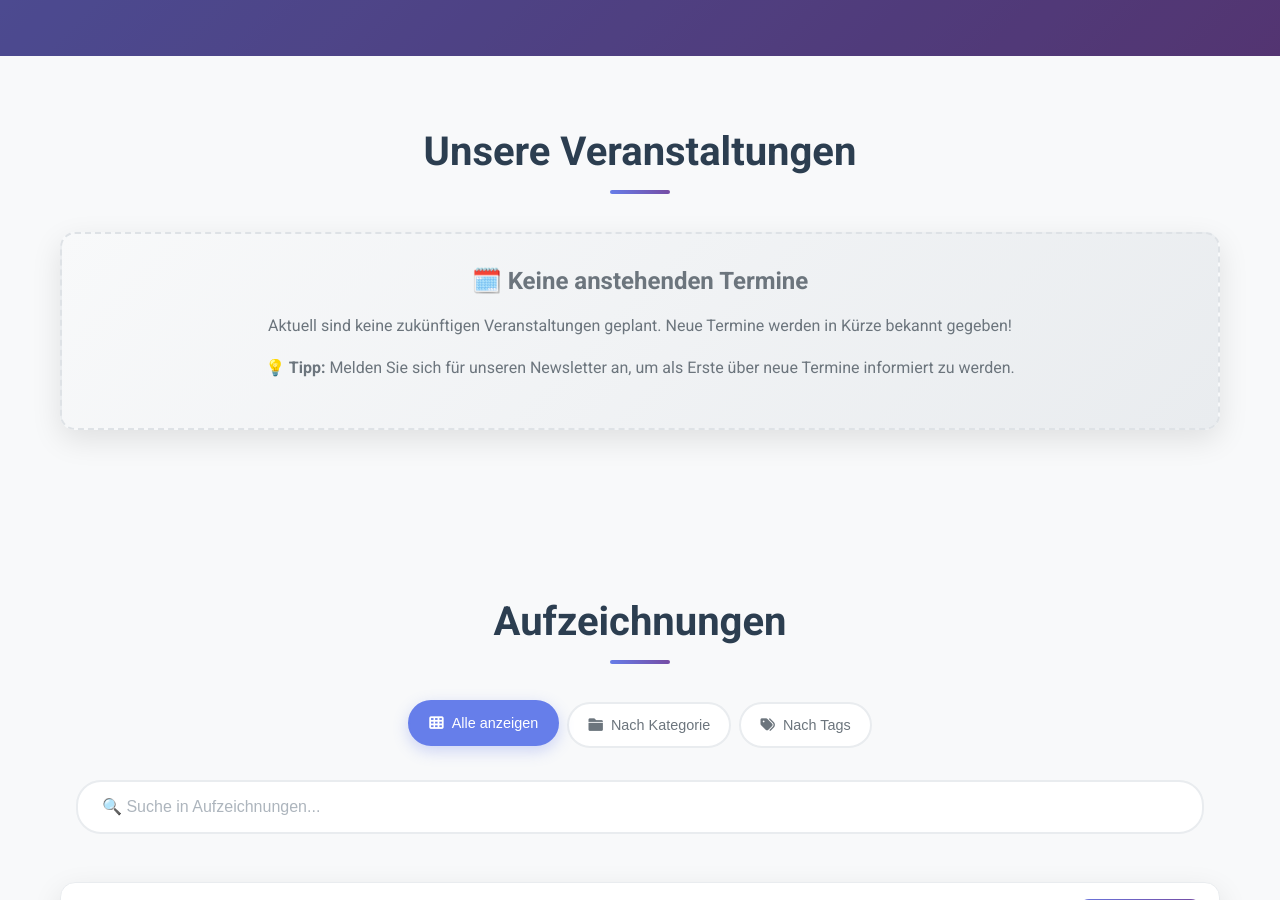
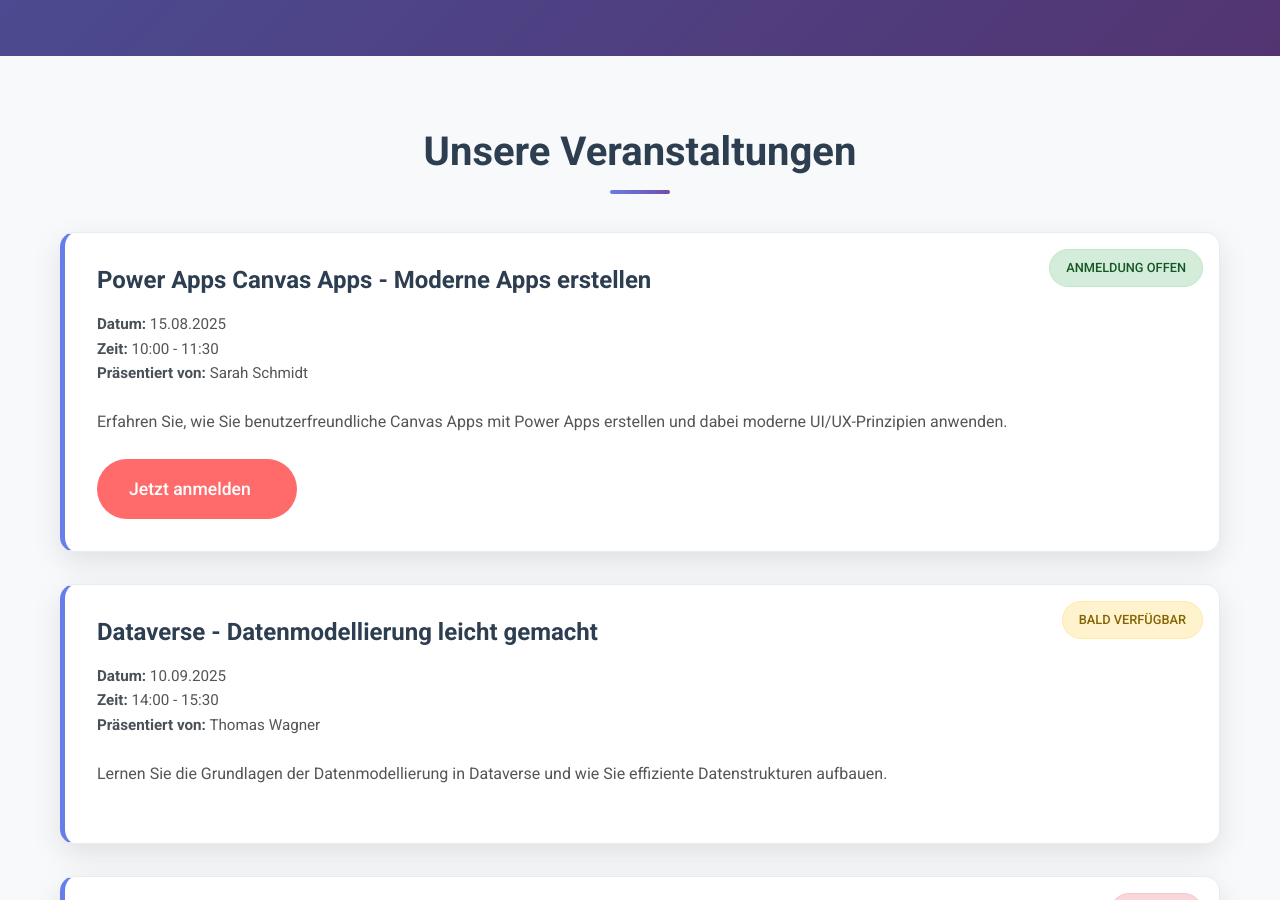
Before and after one commit to MarceLehmann/MegaEinfa.ch, a Jekyll site: the page built from index.html, in a window 1280 px wide and 900 px high, scrolled down 844 px. Built offline with Jekyll 4.4.1, drawn with Linux system fonts in a browser that asks for light colours; some of the changed text lies outside the part shown.

Commit message:
Add files via upload

```diff
--- a/_data/upcoming_events.yml
+++ b/_data/upcoming_events.yml
@@ -20,7 +20,7 @@
 # ========================================
 
 - title: "Power Apps Canvas Apps - Moderne Apps erstellen"
-  date: "2025-02-15"
+  date: "2025-08-15"
   time: "10:00 - 11:30"
   presenter: "Sarah Schmidt"
   description: "Erfahren Sie, wie Sie benutzerfreundliche Canvas Apps mit Power Apps erstellen und dabei moderne UI/UX-Prinzipien anwenden."
@@ -28,7 +28,7 @@
   status: "Anmeldung offen"
 
 - title: "Dataverse - Datenmodellierung leicht gemacht"
-  date: "2025-03-10"
+  date: "2025-09-10"
   time: "14:00 - 15:30"
   presenter: "Thomas Wagner"
   description: "Lernen Sie die Grundlagen der Datenmodellierung in Dataverse und wie Sie effiziente Datenstrukturen aufbauen."
@@ -36,7 +36,7 @@
   status: "Bald verfügbar"
 
 - title: "Power BI Premium - Advanced Analytics"
-  date: "2025-04-05"
+  date: "2025-10-05"
   time: "09:00 - 10:30"
   presenter: "Lisa Müller"
   description: "Vertiefen Sie Ihr Wissen über Power BI Premium Features und Advanced Analytics Möglichkeiten."
--- a/index.html
+++ b/index.html
@@ -23,12 +23,22 @@ layout: default
   <section id="events" class="section">
     <h2 class="section-title">Unsere Veranstaltungen</h2>
     <div id="events-container">
-      {% comment %} Filter nur zukünftige Events {% endcomment %}
+      {% comment %} Zeige alle Events in der Datei - flexiblere Lösung {% endcomment %}
       {% assign today = 'now' | date: '%Y-%m-%d' %}
-      {% assign upcoming_events = site.data.upcoming_events | where_exp: "event", "event.date >= today" %}
+      {% assign upcoming_events = site.data.upcoming_events %}
+      {% assign future_events = upcoming_events | where_exp: "event", "event.date >= today" %}
 
-      {% if upcoming_events and upcoming_events.size > 0 %}
-        {% for event in upcoming_events %}
+      {% comment %} Wenn keine zukünftigen Events, zeige alle Events aus der Liste {% endcomment %}
+      {% if future_events and future_events.size > 0 %}
+        {% assign events_to_show = future_events %}
+      {% elsif upcoming_events and upcoming_events.size > 0 %}
+        {% assign events_to_show = upcoming_events %}
+      {% else %}
+        {% assign events_to_show = empty %}
+      {% endif %}
+
+      {% if events_to_show and events_to_show.size > 0 %}
+        {% for event in events_to_show %}
           <div class="event-card upcoming-event">
             <div class="event-status {{ event.status | slugify }}">{{ event.status }}</div>
             <h3>{{ event.title }}</h3>
@@ -50,6 +60,11 @@ layout: default
           <h3>🗓️ Keine anstehenden Termine</h3>
           <p>Aktuell sind keine zukünftigen Veranstaltungen geplant. Neue Termine werden in Kürze bekannt gegeben!</p>
           <p><strong>💡 Tipp:</strong> Melden Sie sich für unseren Newsletter an, um als Erste über neue Termine informiert zu werden.</p>
+          {% comment %} Debug Info {% endcomment %}
+          {% assign debug_today = 'now' | date: '%Y-%m-%d' %}
+          <p><small>Debug: Heute ist {{ debug_today }}.
+          Events in Datei: {{ site.data.upcoming_events.size | default: 0 }}.
+          Zukünftige Events: {{ future_events.size | default: 0 }}.</small></p>
         </div>
       {% endif %}
     </div>
```
